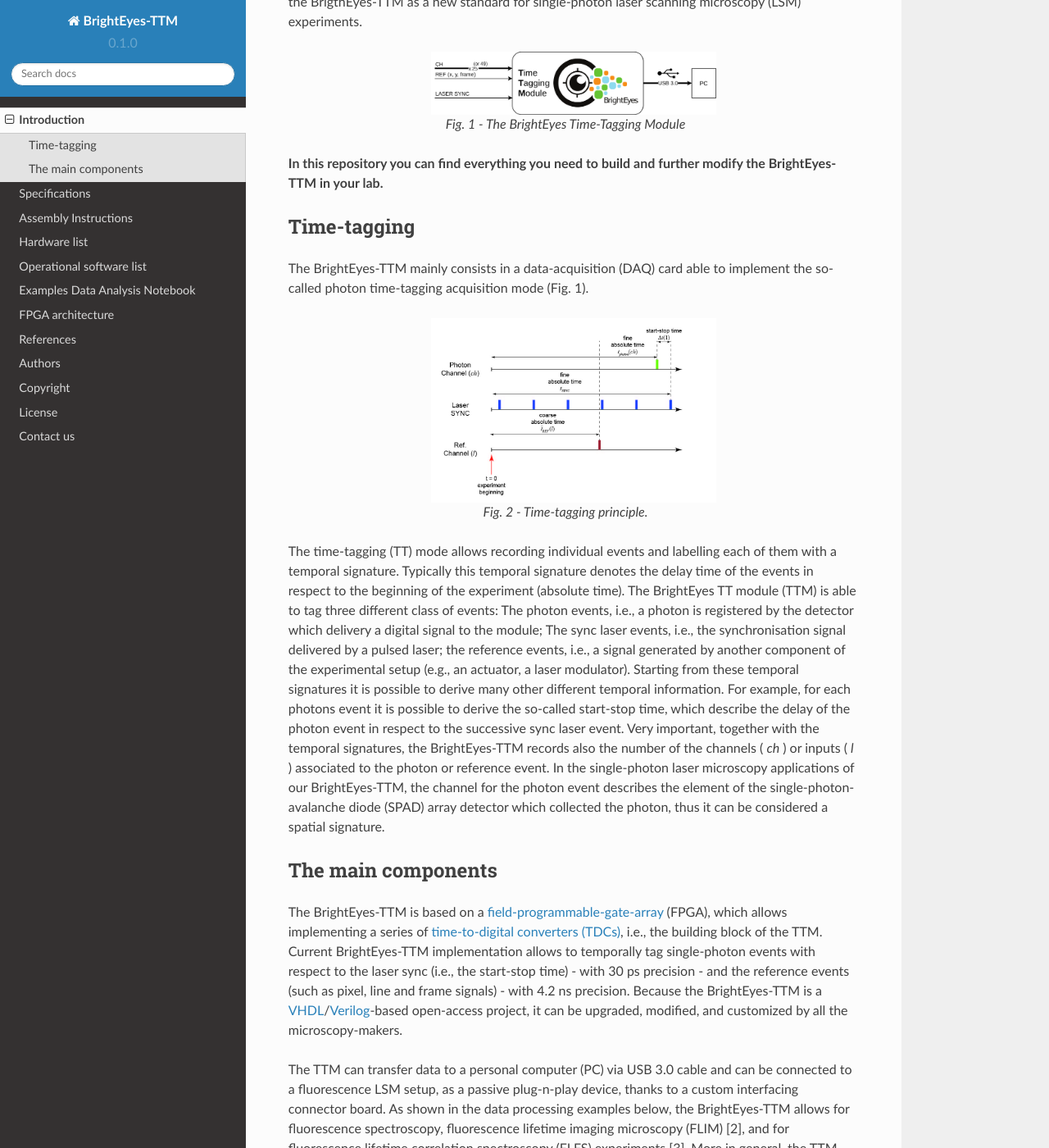
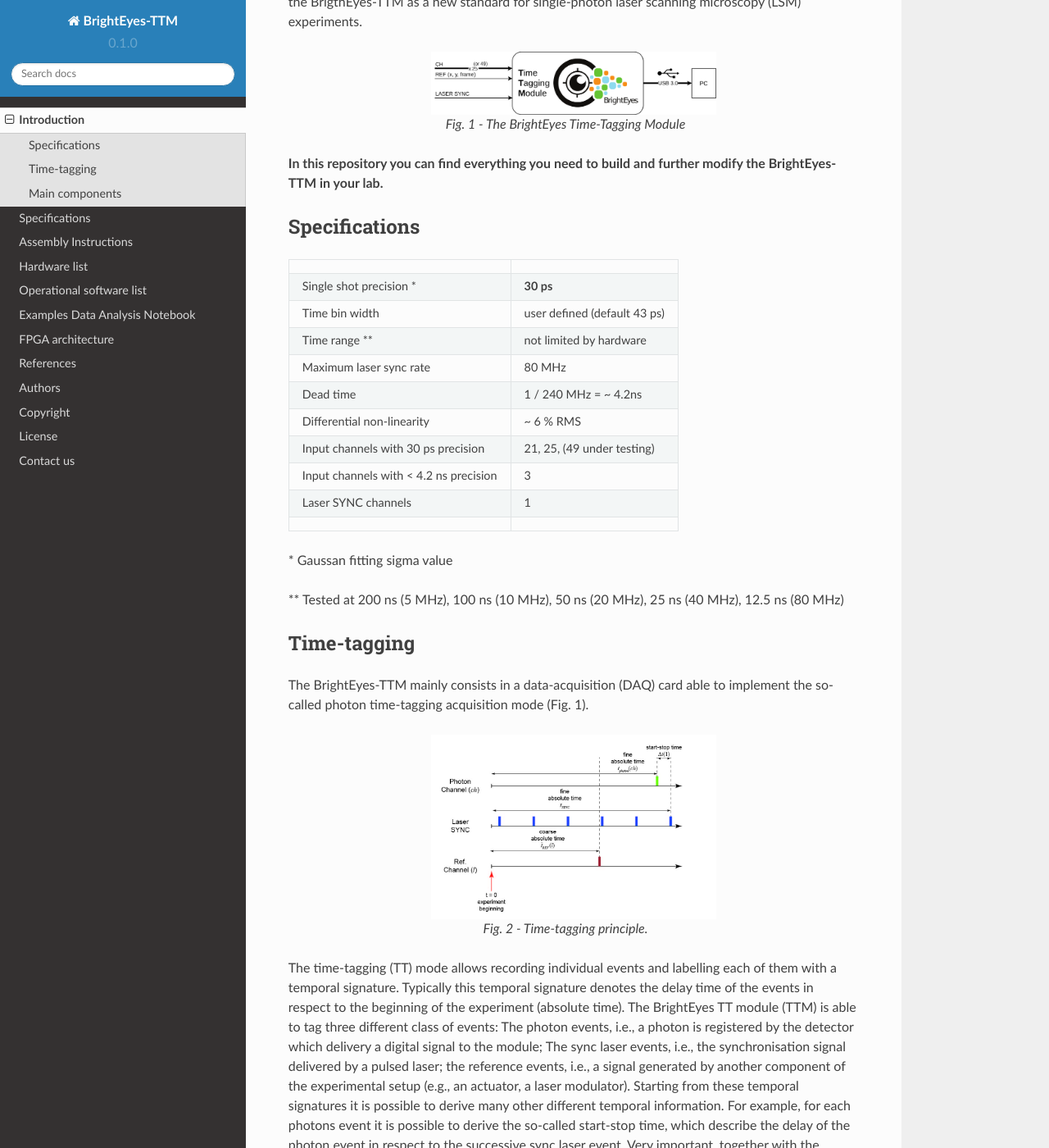
Before and after one commit to mattia-donato/BrightEyes-TTM-docs, a Sphinx documentation site: the page built from docs/source/BrightEyes.md, in a window 1280 px wide and 1400 px high, scrolled down 265 px. Shown: the whole window at 82% size. Built offline with Sphinx 7.4.7 and the Read the Docs theme 2.0.0, drawn with Linux system fonts in a browser that asks for light colours.

Commit message:
Update BrightEyes.md

```diff
--- a/docs/source/BrightEyes.md
+++ b/docs/source/BrightEyes.md
@@ -11,6 +11,25 @@
 :::
 
 **In this repository you can find everything you need to build and further modify the BrightEyes-TTM in your lab.**
+
+## Specifications
+|                                        |                              |
+|----------------------------------------|------------------------------|
+| Single shot precision *                | **30 ps**                    |
+| Time bin width                         | user defined (default 43 ps) |
+| Time range **                          | not limited by hardware      |
+| Maximum laser sync rate                | 80 MHz                       |
+| Dead time                              | 1 / 240 MHz = ~ 4.2ns        |
+| Differential non-linearity             | ~ 6 % RMS                    |
+| Input channels with 30 ps precision    | 21, 25, (49 under testing)   |
+| Input channels with < 4.2 ns precision | 3                            |
+| Laser SYNC channels                    | 1                            |
+|                                        |                              |
+
+\* Gaussan fitting sigma value
+
+\*\* Tested at 200 ns (5 MHz), 100 ns (10 MHz), 50 ns (20 MHz), 25 ns (40 MHz), 12.5 ns (80 MHz)
+
 
 ## Time-tagging
 
@@ -26,7 +45,7 @@
 
 The time-tagging (TT) mode allows recording individual events and labelling each of them with a temporal signature. Typically this temporal signature denotes the delay time of the events in respect to the beginning of the experiment (absolute time). The BrightEyes TT module (TTM) is able to tag three different class of events: The photon events, i.e., a photon is registered by the detector which delivery a digital signal to the module; The sync laser events, i.e., the synchronisation signal delivered by a pulsed laser; the reference events, i.e., a signal generated by another component of the experimental setup (e.g., an actuator, a laser modulator). Starting from these temporal signatures it is possible to derive many other different temporal information. For example, for each photons event it is possible to derive the so-called start-stop time, which describe the delay of the photon event in respect to the successive sync laser event. Very important, together with the temporal signatures, the BrightEyes-TTM records also the number of the channels ( *ch* ) or inputs ( *l* ) associated to the photon or reference event. In the single-photon laser microscopy applications of our BrightEyes-TTM, the channel for the photon event describes the element of the single-photon-avalanche diode (SPAD) array detector which collected the photon, thus it can be considered a spatial signature.
 
-## The main components
+## Main components
 
 The BrightEyes-TTM is based on a [field-programmable-gate-array](https://en.wikipedia.org/wiki/Field-programmable_gate_array) (FPGA), which allows implementing a series of [time-to-digital converters (TDCs)](https://en.wikipedia.org/wiki/Time-to-digital_converter), i.e., the building block of the TTM. Current BrightEyes-TTM implementation allows to temporally tag single-photon events with respect to the laser sync (i.e., the start-stop time) - with 30 ps precision - and the reference events (such as pixel, line and frame signals) - with 4.2 ns precision. Because the BrightEyes-TTM is a [VHDL](https://en.wikipedia.org/wiki/VHDL)/[Verilog](https://en.wikipedia.org/wiki/Verilog)-based open-access project, it can be upgraded, modified, and customized by all the microscopy-makers.
 
```
